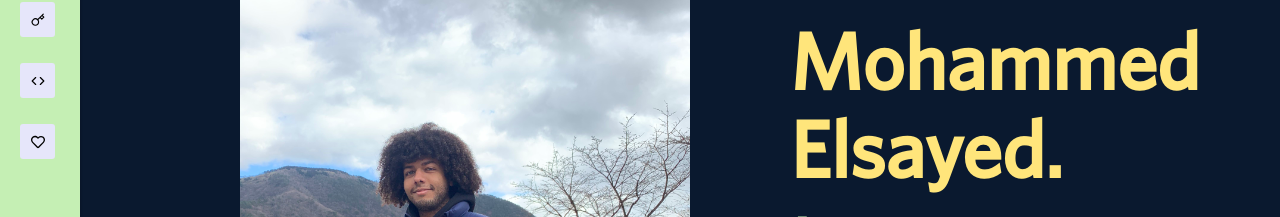
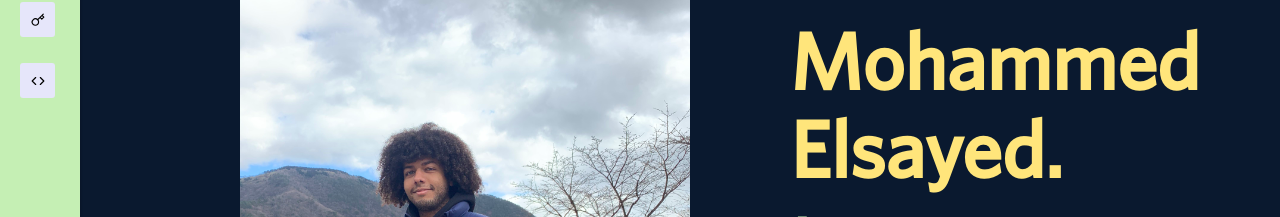
Before and after one commit to Momopeach1/portfolio, a React (Create React App) app: page / in a window 1280 px wide. Shown: the part 134-351 px from the top of the page. Built offline with nearby package versions, Linux system fonts and the light colour scheme.

Commit message:
rm hobbies
finished for now

```diff
--- a/public/index.html
+++ b/public/index.html
@@ -3,7 +3,7 @@
   <head>
     <script src="https://kit.fontawesome.com/96eafd7a4e.js" crossorigin="anonymous"></script>
     <meta charset="utf-8" />
-    <link rel="icon" href="%PUBLIC_URL%/favicon.ico" />
+    <link rel="icon" href="%PUBLIC_URL%/yep.png" />
     <meta name="viewport" content="width=device-width, initial-scale=1" />
     <meta name="theme-color" content="#000000" />
     <meta
--- a/src/App.js
+++ b/src/App.js
@@ -16,7 +16,7 @@ function App() {
           <Route path='/' exact component={Homepage}/>
           <Route path='/about' component={About}/>
           <Route path='/projects' component={Projects}/>
-          <Route path='/hobbies' component={Hobbies}/>
+          {/* <Route path='/hobbies' component={Hobbies}/> */}
         </Switch>
       </Router>
   );
--- a/src/components/Header.js
+++ b/src/components/Header.js
@@ -78,10 +78,10 @@ const Header = () => {
                 Projects
                 <Link to='/projects' />
               </MenuItem>
-              <MenuItem active={activeMenu === 'hobby' ? true : false} icon={<FaRegHeart />} onClick={() => menuItemClick('hobby')}>
+              {/* <MenuItem active={activeMenu === 'hobby' ? true : false} icon={<FaRegHeart />} onClick={() => menuItemClick('hobby')}>
                 Hobbies
                 <Link to='/hobbies' />
-              </MenuItem>
+              </MenuItem> */}
             </Menu>
           </SidebarContent>
           <SidebarFooter>
```
Also changed, not shown: public/yep.png (added).
